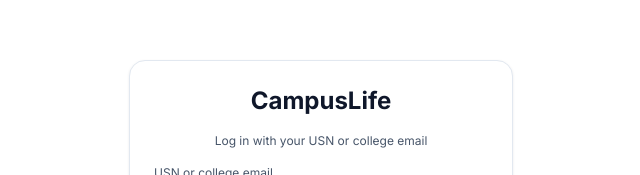
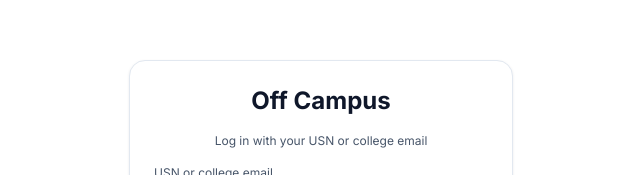
Before and after one commit to NishmitaMallesh-ARIZONA/NISHMITA-, a Next.js app: page /login in a window 1280 px wide. Shown: the part 151-326 px from the top of the page, without its empty margins (319-959 px from the left). Built offline with nearby package versions, Linux system fonts and the light colour scheme; no server answers.

Commit message:
Update app name to Off Campus

```diff
--- a/app/layout.tsx
+++ b/app/layout.tsx
@@ -4,7 +4,7 @@
 import RegisterSW from '@/components/RegisterSW'
 
 export const metadata: Metadata = {
-  title: 'CampusCircle',
+  title: 'Off Campus',
   description: 'One platform where college life connects',
   manifest: '/manifest.json',
   icons: { icon: '/icon-192.png', apple: '/icon-192.png' },
--- a/app/login/page.tsx
+++ b/app/login/page.tsx
@@ -4,7 +4,7 @@
 import { useRouter } from 'next/navigation'
 import { createClient } from '@/utils/supabase/client'
 
-const APP_NAME = 'CampusLife'
+const APP_NAME = 'Off Campus'
 const COLLEGE_DOMAIN = '@ewit.edu.in'
 const USN_PATTERN = /^[0-9A-Z]{6,12}$/
 
```
Also changed, not shown: public/manifest.json.
